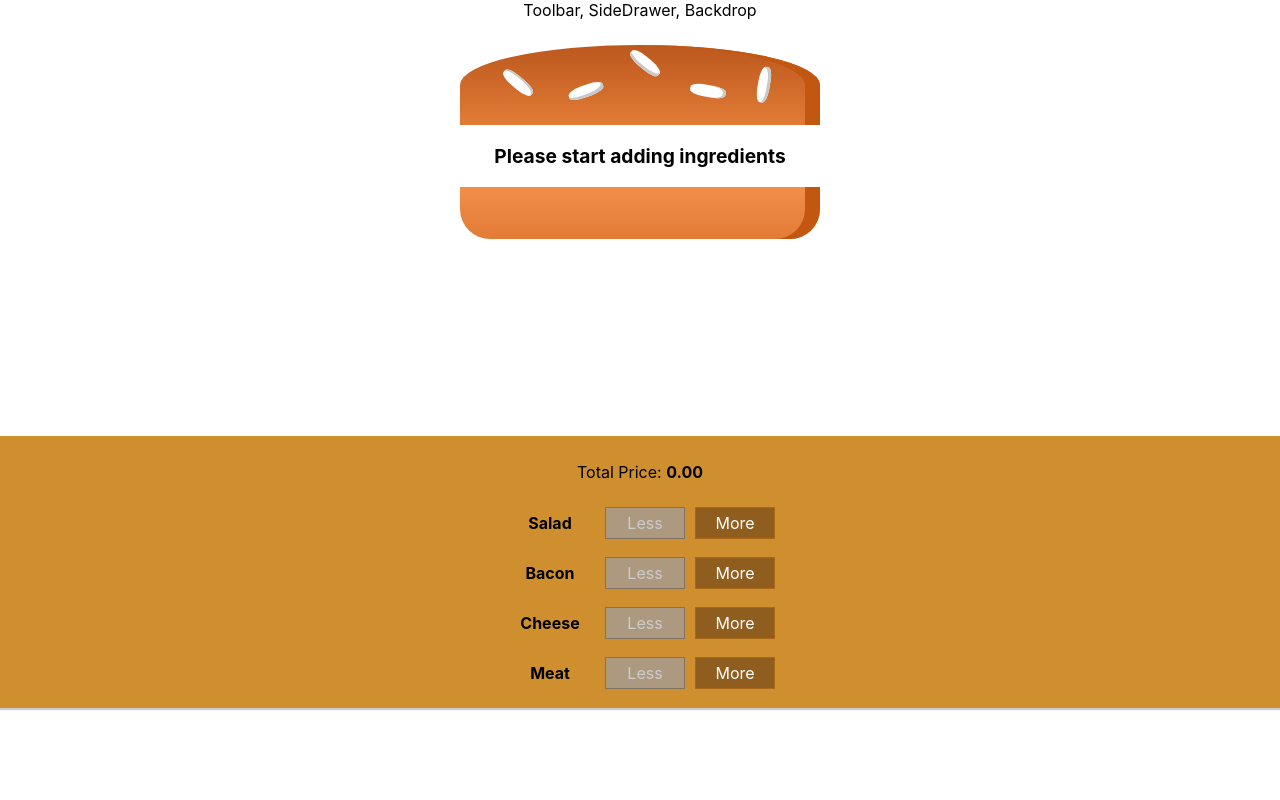
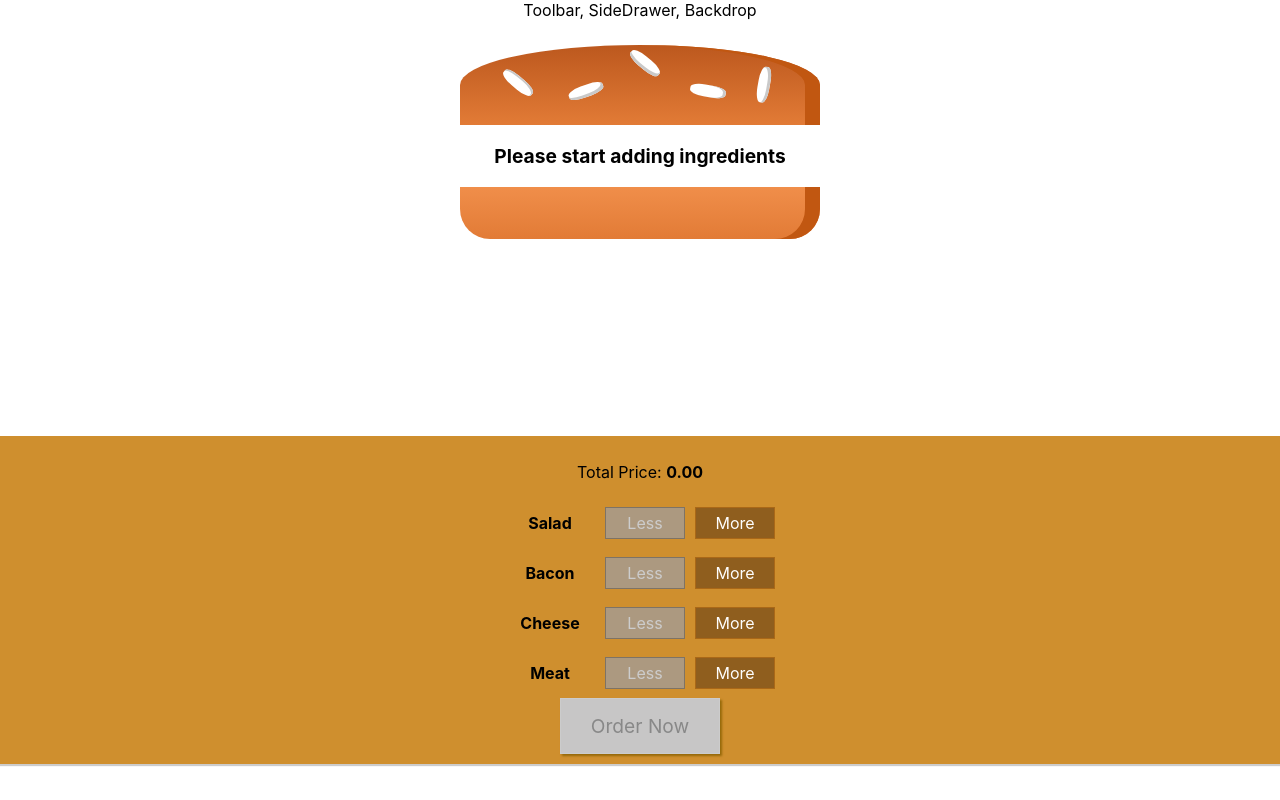
Before and after one commit to prabhatthapa/burger-app, a React (Create React App) app: page / in a window 1280 px wide. Built offline with nearby package versions, Linux system fonts and the light colour scheme.

Commit message:
Add `Order Now` button

```diff
--- a/src/Components/Burger/BuildControls/BuildControls.css
+++ b/src/Components/Burger/BuildControls/BuildControls.css
@@ -8,3 +8,45 @@
   margin: auto;
   padding: 10px 0;
 }
+
+.OrderButton {
+  background-color: #dad735;
+  outline: none;
+  cursor: pointer;
+  border: 1px solid #966909;
+  color: #966909;
+  font-family: inherit;
+  font-size: 1.2em;
+  padding: 15px 30px;
+  box-shadow: 2px 2px 2px #966909;
+}
+
+.OrderButton:hover,
+.OrderButton:active {
+  background-color: #a0db41;
+  border: 1px solid #966909;
+  color: #966909;
+}
+
+.OrderButton:disabled {
+  background-color: #c7c6c6;
+  cursor: not-allowed;
+  border: 1px solid #ccc;
+  color: #888888;
+}
+
+.OrderButton:not(:disabled) {
+  animation: enable 0.3s linear;
+}
+
+@keyframes enable {
+  0% {
+    transform: scale(1);
+  }
+  60% {
+    transform: scale(1.1);
+  }
+  100% {
+    transform: scale(1);
+  }
+}
--- a/src/Components/Burger/BuildControls/BuildControls.js
+++ b/src/Components/Burger/BuildControls/BuildControls.js
@@ -24,6 +24,9 @@
         disabled={props.disabled[control.type]}
       />
     ))}
+    <button className="OrderButton" disabled={!props.purchaseable}>
+      Order Now
+    </button>
   </div>
 );
 
--- a/src/Containers/BurgerBuilder/BurgerBuilder.js
+++ b/src/Containers/BurgerBuilder/BurgerBuilder.js
@@ -18,6 +18,15 @@
       meat: 0,
     },
     totalPrice: 0,
+    purchaseable: false,
+  };
+
+  updateBurgerPurchaseableState = (ingredients) => {
+    const sum = Object.keys(ingredients)
+      .map((key) => ingredients[key])
+      .reduce((sum, ingredientCount) => sum + ingredientCount, 0);
+
+    this.setState({ purchaseable: sum > 0 });
   };
 
   addIngredientHandler = (type) => {
@@ -33,6 +42,7 @@
     const newPrice = oldPrice + priceAddition;
 
     this.setState({ totalPrice: newPrice, ingredients: updatedIngredients });
+    this.updateBurgerPurchaseableState(updatedIngredients);
   };
 
   removeIngredientHandler = (type) => {
@@ -52,6 +62,7 @@
     const newPrice = oldPrice - priceDeduction;
 
     this.setState({ totalPrice: newPrice, ingredients: updatedIngredients });
+    this.updateBurgerPurchaseableState(updatedIngredients);
   };
 
   render() {
@@ -71,6 +82,7 @@
           ingredientRemoved={this.removeIngredientHandler}
           disabled={disableInfo}
           price={this.state.totalPrice}
+          purchaseable={this.state.purchaseable}
         />
       </Aux>
     );
```
